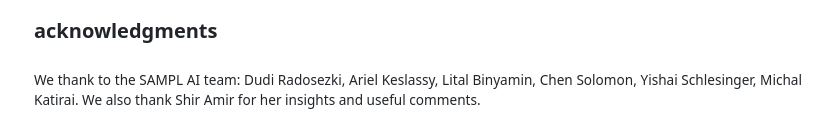
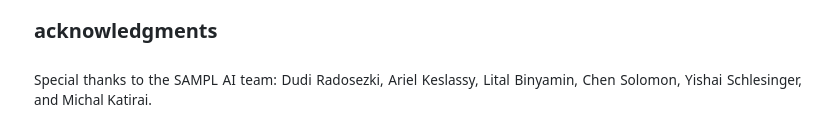
Before and after one commit to SAMPL-Weizmann/DeepCut, a plain HTML site: page docs/index.html in a window 1280 px wide. Shown: the part 3868-3997 px from the top of the page, without its empty margins (222-1057 px from the left). Drawn offline with nearby package versions, Linux system fonts and the light colour scheme.

Commit message:
acknowledgments

```diff
--- a/docs/index.html
+++ b/docs/index.html
@@ -139,10 +139,8 @@
       acknowledgments
     </p>
     <p class="fig">
-      We thank to the SAMPL AI team: Dudi Radosezki, Ariel Keslassy, Lital Binyamin, Chen Solomon, Yishai Schlesinger, Michal Katirai.
-      We also thank Shir Amir for her insights and useful comments.
+      Special thanks to the SAMPL AI team: Dudi Radosezki, Ariel Keslassy, Lital Binyamin, Chen Solomon, Yishai Schlesinger, and Michal Katirai.
     </p>
-
 
   </body>
 </html>
```
